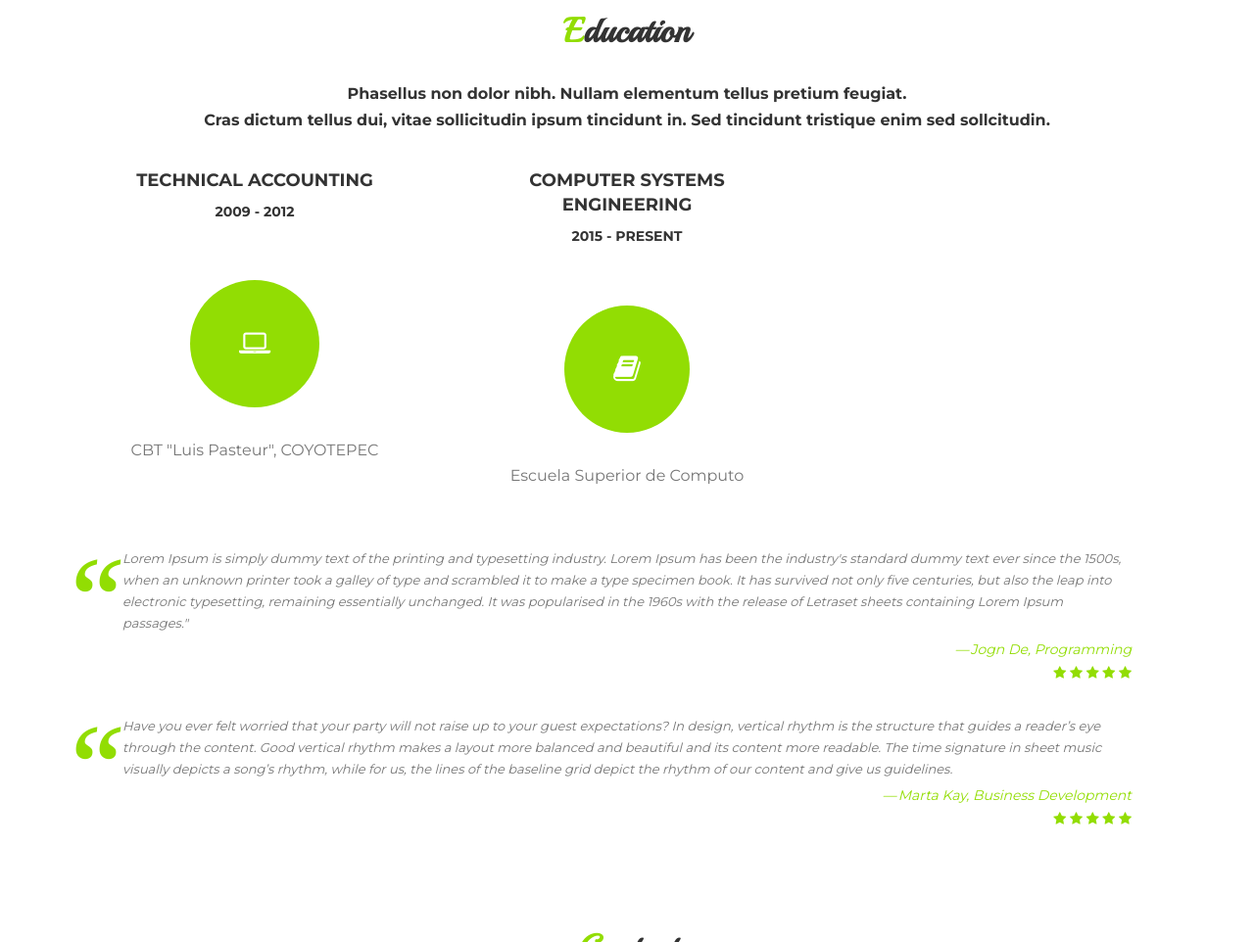
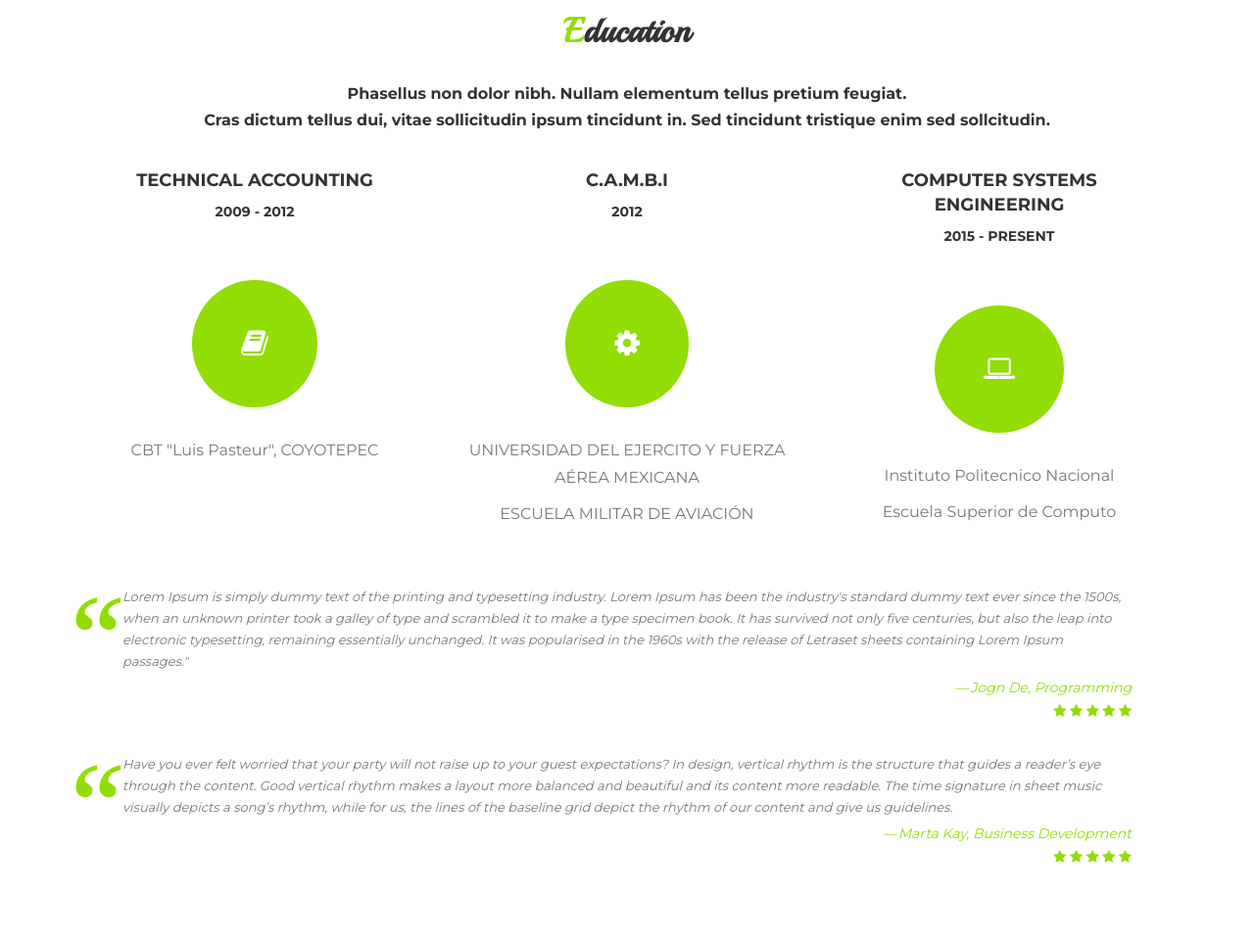
Before and after one commit to miguelAmadorN/miguelAmadorN.github.io, a plain HTML site: page index.html in a window 1280 px wide. Shown: the part 3557-4519 px from the top of the page at 98% size. Drawn offline with nearby package versions, Linux system fonts and the light colour scheme; some packages are replaced by stand-ins of ours.

Commit message:
Initial commit

```diff
--- a/index.html
+++ b/index.html
@@ -391,8 +391,20 @@
             <div class="hi-icon-wrap hi-icon-effect">
               <h4>TECHNICAL ACCOUNTING</h4>
               <h5> 2009 - 2012</h5>
-              <i class="fa fa-laptop"></i>
+              <i class="fa fa-book"></i>
               <p>CBT "Luis Pasteur", COYOTEPEC</p>
+            </div>
+          </div>
+        </div>
+
+        <div class="col-md-4 wow fadeInRight" data-wow-offset="0" data-wow-delay="0.9s">
+          <div class="text-center">
+            <div class="hi-icon-wrap hi-icon-effect">
+              <h4>C.A.M.B.I</h4>
+              <h5>2012</h5>
+              <i class="fa fa-gear"></i>
+              <p>UNIVERSIDAD DEL EJERCITO Y FUERZA AÉREA MEXICANA</p>
+              <p>ESCUELA MILITAR DE AVIACIÓN</p>
             </div>
           </div>
         </div>
@@ -402,11 +414,13 @@
             <div class="hi-icon-wrap hi-icon-effect">
               <h4>COMPUTER SYSTEMS ENGINEERING</h4>
               <h5> 2015 - PRESENT </h5>
-              <i class="fa fa-book"></i>
+              <i class="fa fa-laptop"></i>
+               <p>Instituto Politecnico Nacional</p>
               <p>Escuela Superior de Computo</p>
             </div>
           </div>
         </div>
+
 
       </div>
 
```
